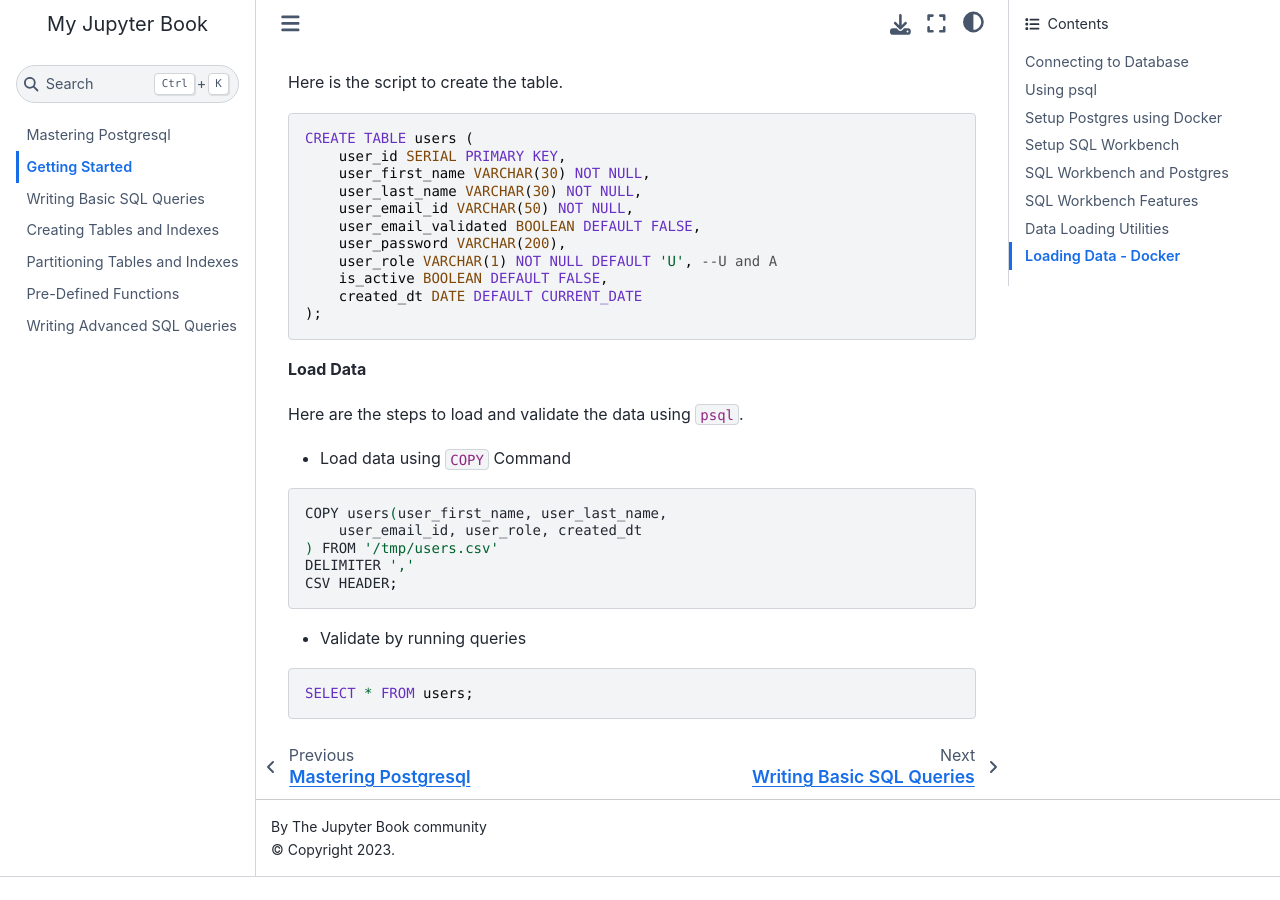
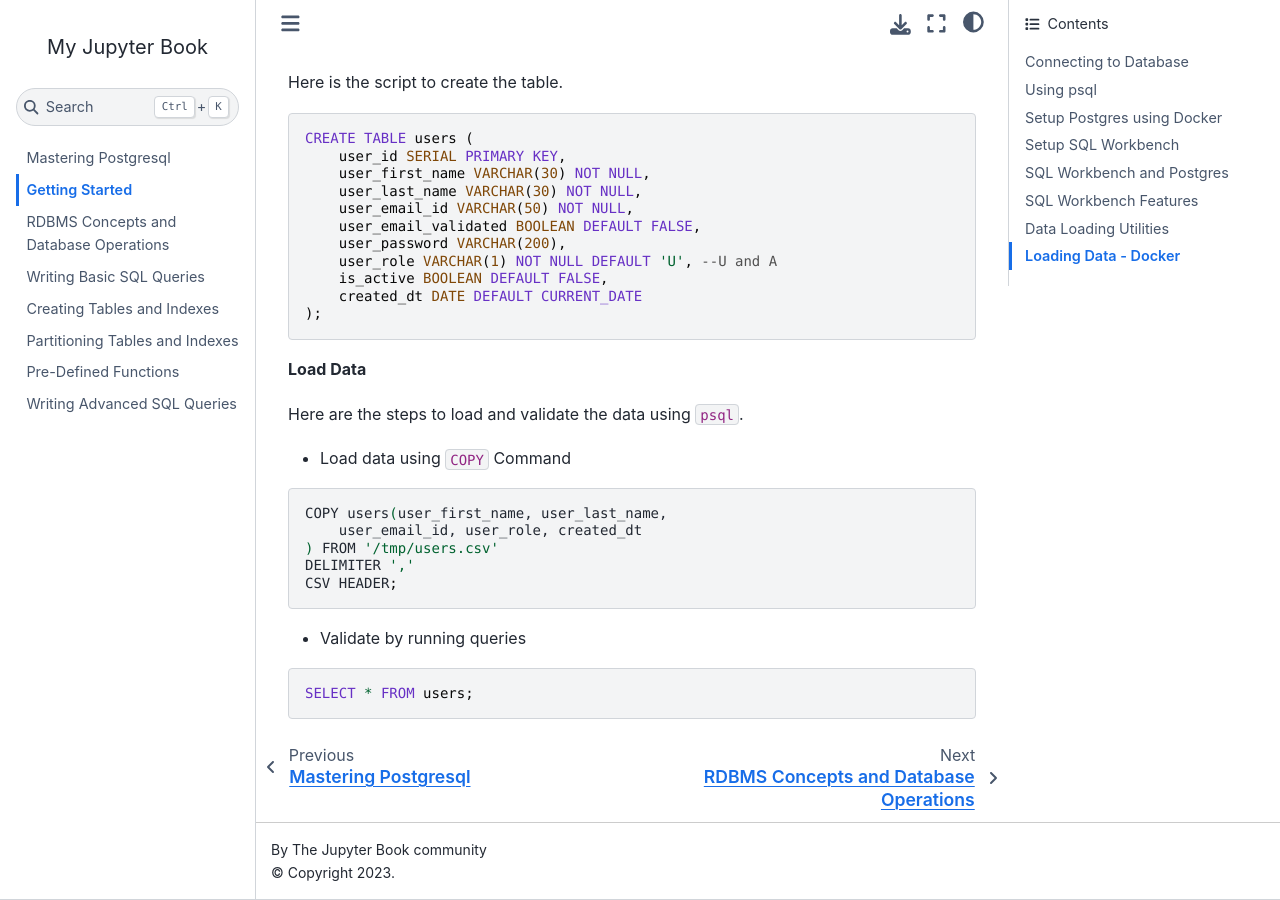
Before and after one commit to itversity/mastering-postgresql, a Jupyter Book: the page built from 01_getting_started.ipynb, in a window 1280 px wide and 900 px high, scrolled down 12325 px. Built offline with Jupyter Book 1.0.4 settings and Sphinx 7.4.7 and the Sphinx Book theme 1.1.4, drawn with Linux system fonts in a browser that asks for light colours; pages that are not in the unit, such as notebooks, are missing from menus; before the commit the page ends 13202 px from its top, so only the background shows below that.

Commit message:
Fixed toc

```diff
--- a/_toc.yml
+++ b/_toc.yml
@@ -1,7 +1,7 @@
 - file: mastering-postgresql
   sections:
     - file: 01_getting_started
-    - file: 02_performing_crud_operations
+    - file: 02_rdbms_concepts_and_database_operations
     - file: 03_writing_basic_sql_queries
     - file: 04_creating_tables_and_indexes
     - file: 05_partitioning_tables_and_indexes
```
